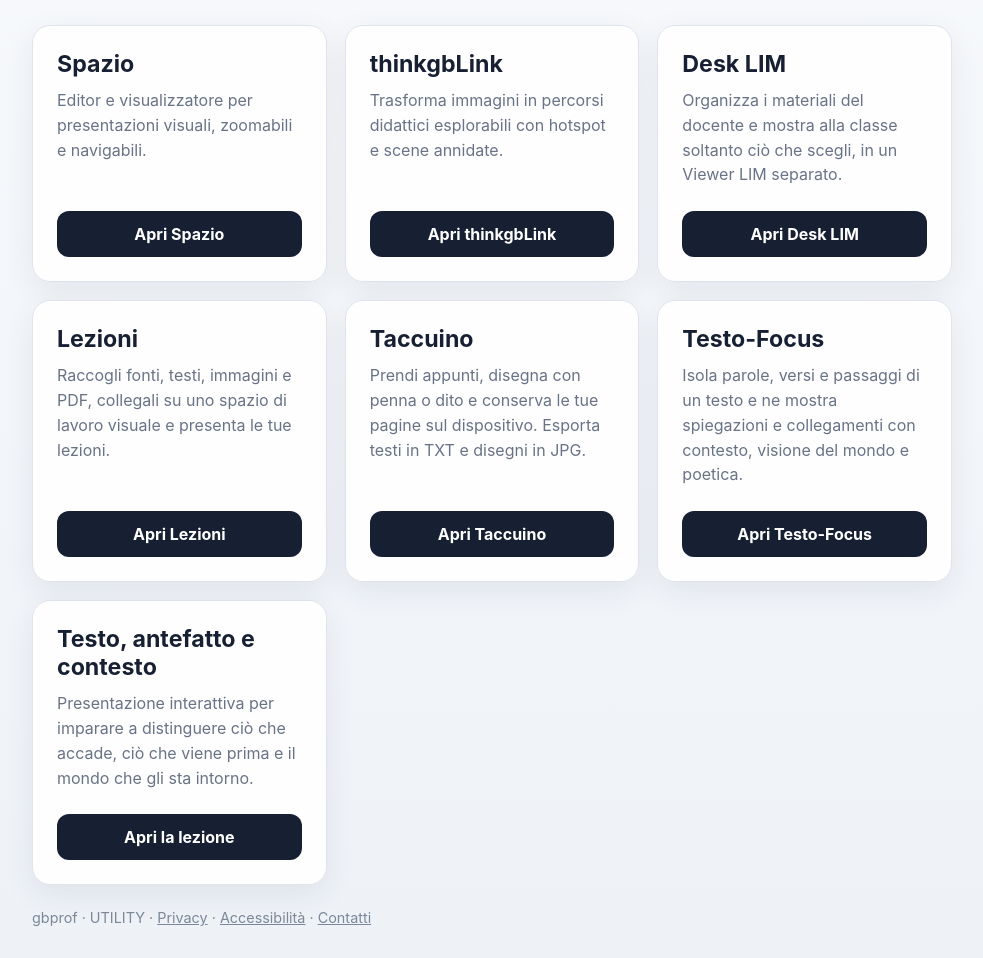
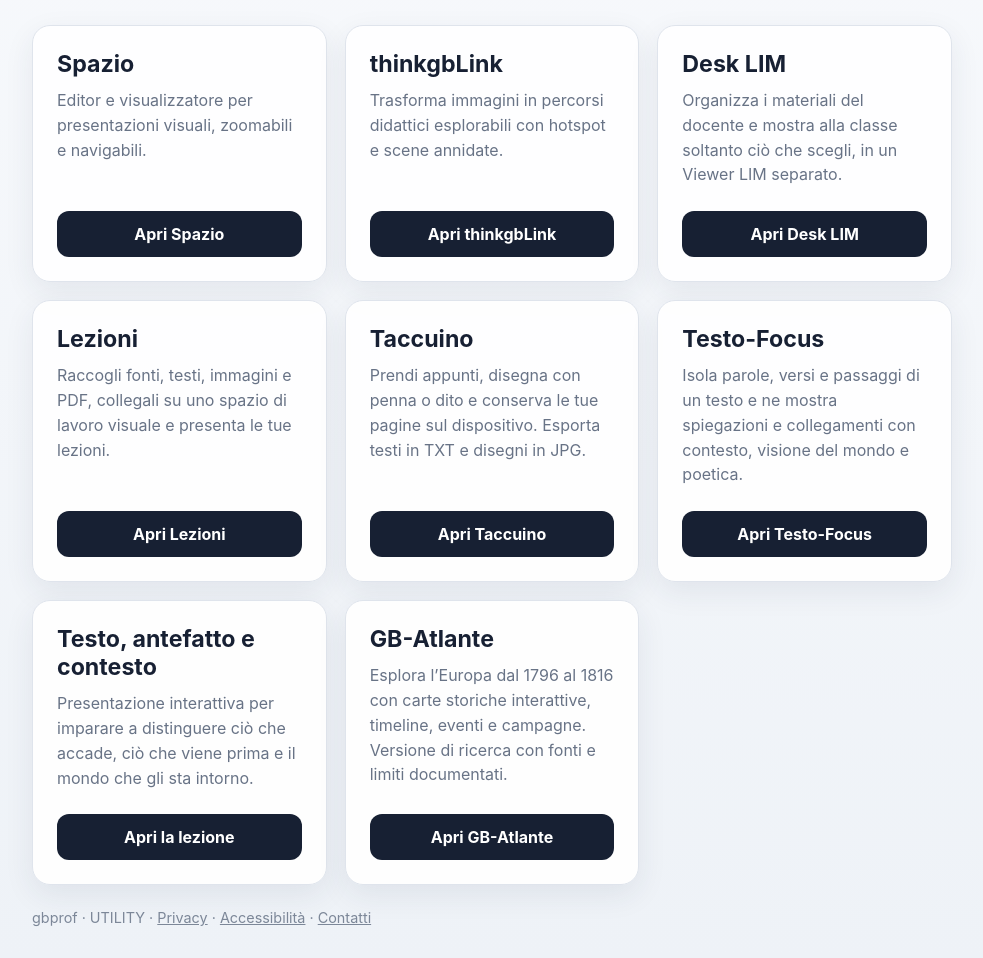
Before and after one commit to gb69prof/UTILITY, a plain HTML site: page index.html in a window 1280 px wide. Shown: the part 129-1087 px from the top of the page, without its empty margins (148-1131 px from the left). Drawn offline with Linux system fonts and the light colour scheme.

Commit message:
Add GB-Atlante to the general project index

```diff
--- a/index.html
+++ b/index.html
@@ -142,6 +142,11 @@
         <p>Presentazione interattiva per imparare a distinguere ciò che accade, ciò che viene prima e il mondo che gli sta intorno.</p>
         <a href="./PWA-lezioni/testo-antefatto-contesto/">Apri la lezione</a>
       </article>
+      <article class="card">
+        <h2>GB-Atlante</h2>
+        <p>Esplora l’Europa dal 1796 al 1816 con carte storiche interattive, timeline, eventi e campagne. Versione di ricerca con fonti e limiti documentati.</p>
+        <a href="./PWA-lezioni/gb-atlante/">Apri GB-Atlante</a>
+      </article>
     </section>
 
     <footer>gbprof · UTILITY · <a href="privacy.html">Privacy</a> · <a href="accessibilita.html">Accessibilità</a> · <a href="mailto:gb.prof.69@gmail.com">Contatti</a></footer>
```
